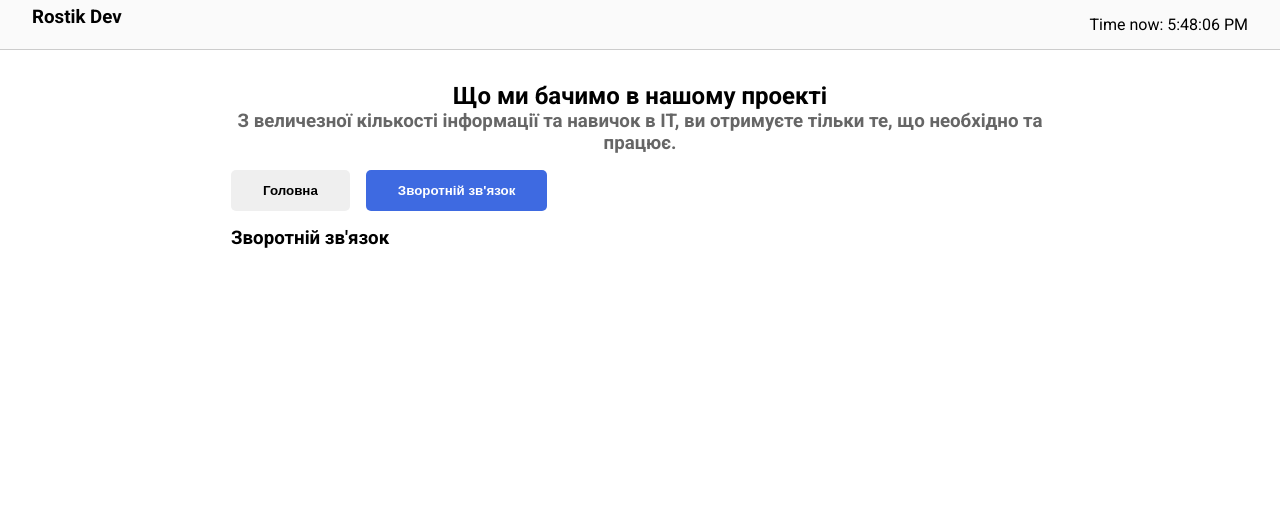
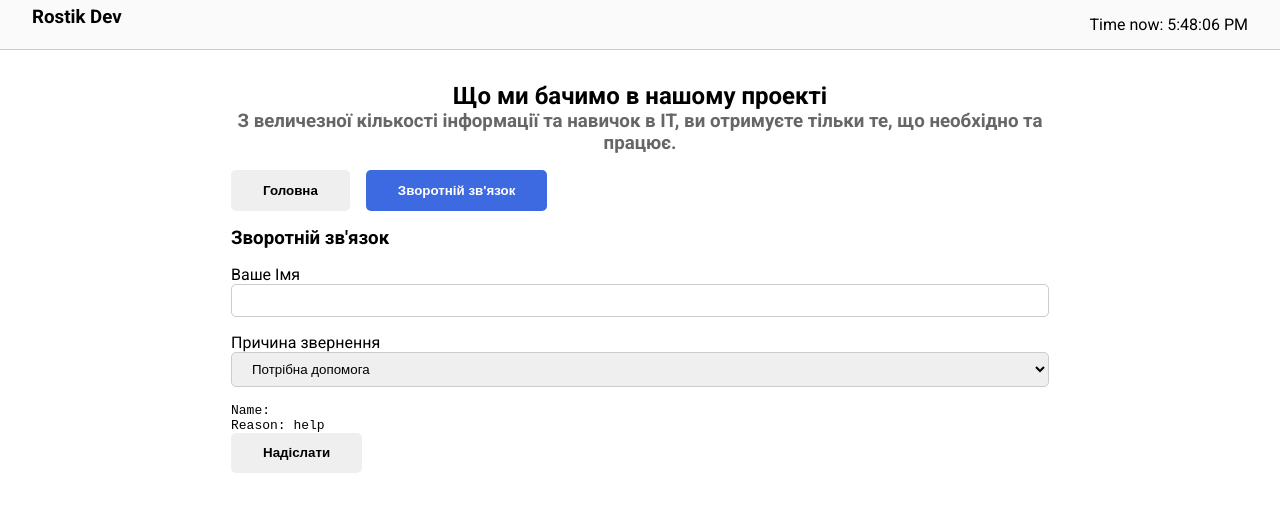
Before and after one commit to Rostilash/react-vito, a React (Vite) app in the folder 01-react-basic-start/: page / in a window 1280 px wide. Shown: the top 512 px of the page. Built offline with nearby package versions, Linux system fonts and the light colour scheme.

Commit message:
Two way binding in form

```diff
--- a/01-react-basic-start/src/components/FeedbackSection.jsx
+++ b/01-react-basic-start/src/components/FeedbackSection.jsx
@@ -1,7 +1,36 @@
+import Button from "./Button/Button.jsx";
+import { useState } from "react";
+
 export default function FeedbackSection() {
+  const [name, setName] = useState("");
+  const [reason, setReason] = useState("help");
+
+  function handleNameChange(event) {
+    setName(event.target.value);
+  }
+
   return (
     <section>
       <h3> Зворотній зв'язок</h3>
+      <form>
+        <label htmlFor="name"> Ваше Імя </label>
+        <input type="text" className="control" value={name} onChange={handleNameChange}></input>
+
+        <label htmlFor="name"> Причина звернення </label>
+        <select id="reason" className="control" value={reason} onChange={(event) => setReason(event.target.value)}>
+          <option value="error">Помилка</option>
+          <option value="help">Потрібна допомога</option>
+          <option value="suggest">Пропозиція</option>
+        </select>
+
+        <pre>
+          Name: {name}
+          <br />
+          Reason: {reason}
+        </pre>
+
+        <Button> Надіслати </Button>
+      </form>
     </section>
   );
 }
--- a/01-react-basic-start/src/index.css
+++ b/01-react-basic-start/src/index.css
@@ -40,3 +40,11 @@
 .centered {
   text-align: center;
 }
+
+.control {
+  border: 1px solid #ccc;
+  border-radius: 5px;
+  padding: 0.5rem 1rem;
+  width: 100%;
+  margin-bottom: 1rem;
+}
```
